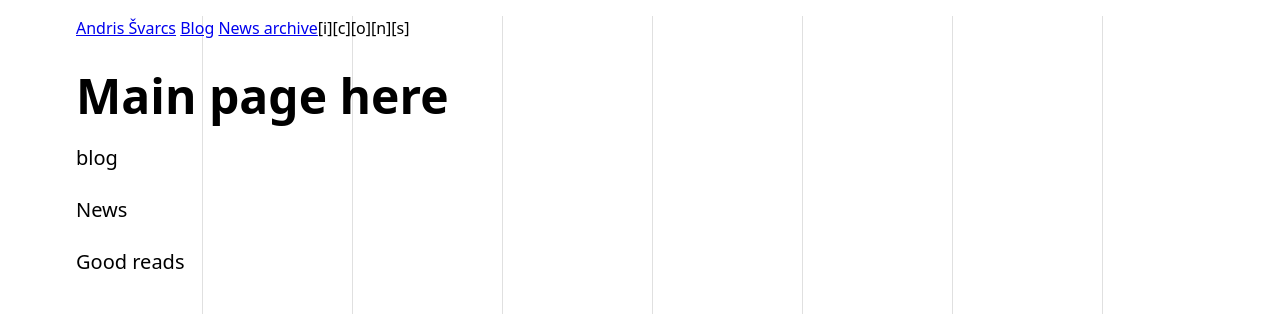
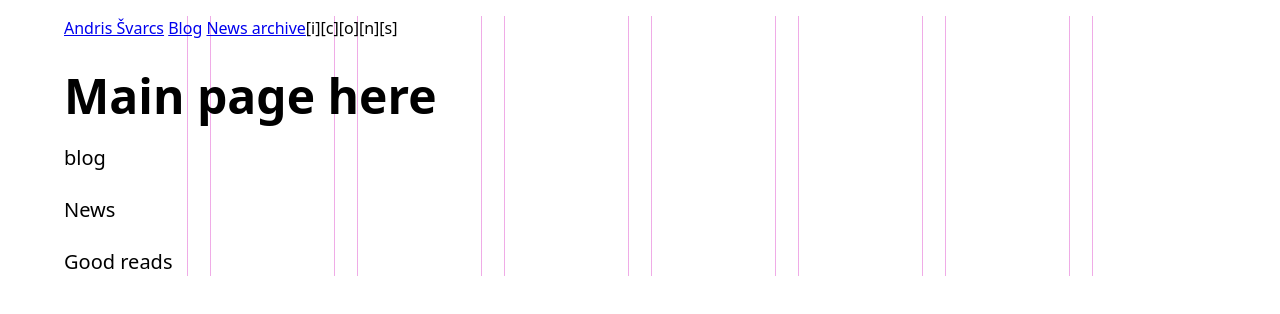
Before and after one commit to Shwartz/svelte5, a SvelteKit app: page / in a window 1280 px wide. Shown: the top 314 px of the page. Built offline with nearby package versions, Linux system fonts and the light colour scheme.

Commit message:
Background colour grid v2

```diff
--- a/src/app.scss
+++ b/src/app.scss
@@ -21,24 +21,22 @@ body {
 .grid {
   --col-count: 8;
   --gap: 1.5rem;
-  --line-color: #e0e0e0;
+  --line-color: #e058ce;
   --line-width: 1px;
+  --col-width: calc((100% - (var(--gap) * (var(--col-count) - 1))) / var(--col-count));
 
-  background-image:
-          repeating-linear-gradient(
-                          to right,
-                          var(--line-color) 0,
-                          var(--line-color) var(--line-width),
-                          transparent var(--line-width),
-                          transparent calc((100% - var(--gap) * (var(--col-count) - 1)) / var(--col-count) + var(--gap))
-          );
-  background-size: calc(100% + var(--gap)) 100%;
-  background-position: calc(var(--gap) / -2) 0;
+  background-image: repeating-linear-gradient(
+                  to right,
+                  transparent var(--col-width),
+                  var(--line-color) calc(var(--col-width) + var(--line-width)),
+                  transparent var(--col-width),
+                  transparent calc(var(--col-width) + var(--gap) - var(--line-width)),
+                  var(--line-color) calc(var(--col-width) + var(--gap)),
+                  transparent calc(var(--col-width) + var(--gap)),
+                  transparent calc(100% - (var(--col-width) + var(--gap)) * (var(--col-count) - 2)),
+  );
+}
 
-  min-height: 100vh;
-  padding: 0 calc(var(--gap) / 2);
-  box-sizing: border-box;
-}
 
 h1 {
   font-size: 3em;
```
